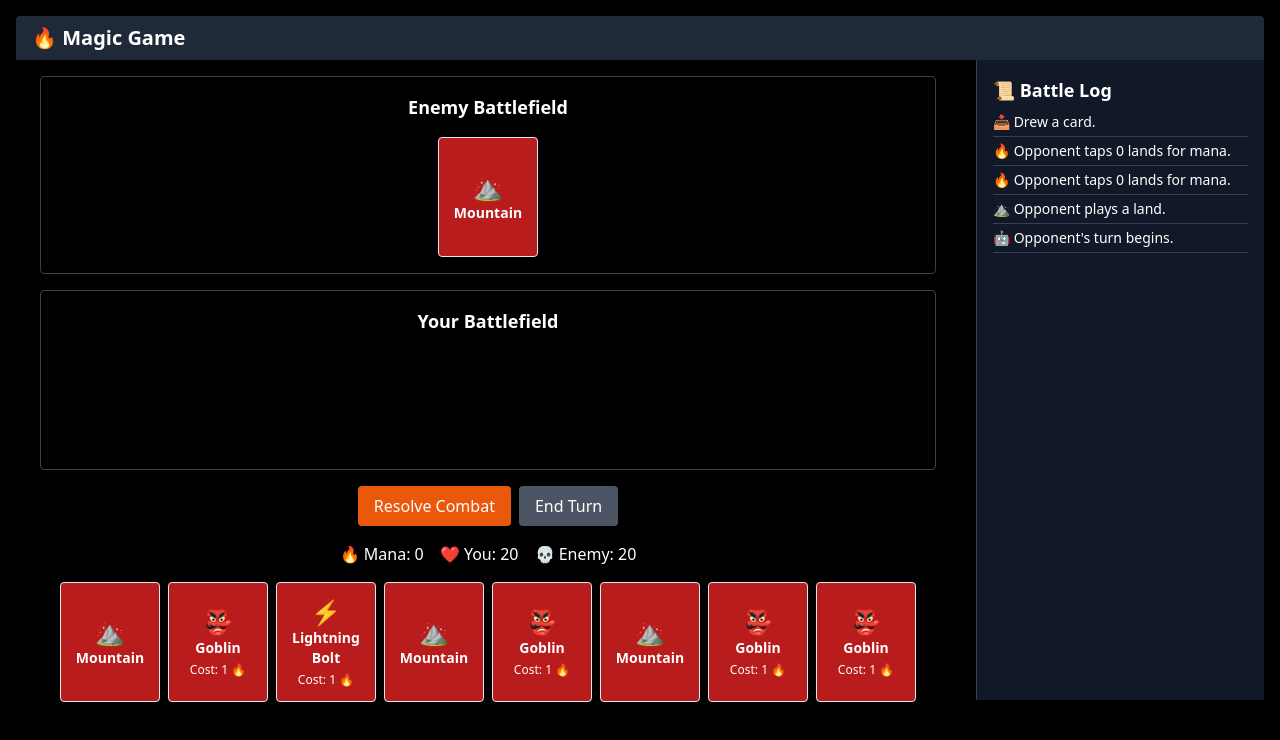
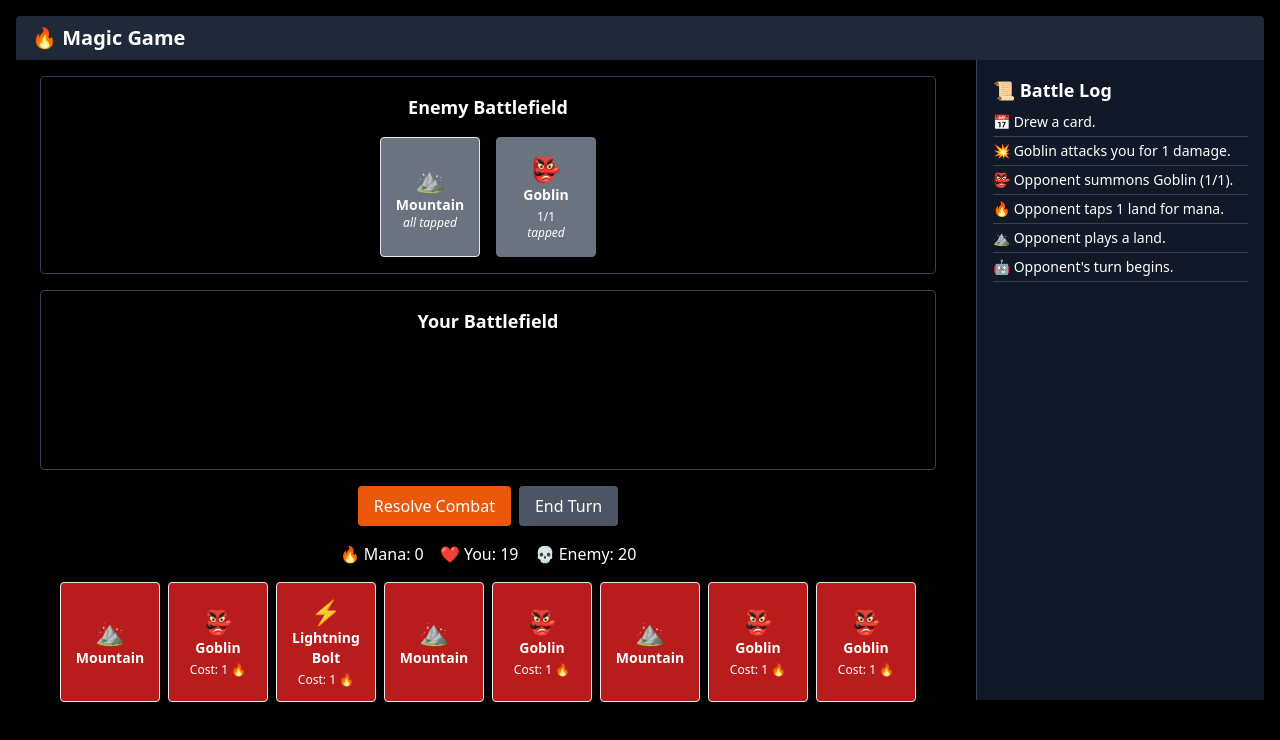
Before and after one commit to MateoXRP/magic-game, a React (Vite) app: page / in a window 1280 px wide. Both pictures are taken after a click on the button "End Turn". Shown: the top 740 px of the page. Built offline with nearby package versions, Linux system fonts and the light colour scheme.

Commit message:
CPU duplicate turns fixed

```diff
--- a/src/components/EnemyBattlefield.jsx
+++ b/src/components/EnemyBattlefield.jsx
@@ -14,27 +14,50 @@ export default function EnemyBattlefield() {
   }
 
   const creatures = opponentBattlefield.filter(c => c.type === "creature");
-  const lands = opponentBattlefield.filter(c => c.type === "land");
+
+  const landGroups = opponentBattlefield
+    .filter(c => c.type === "land")
+    .reduce((acc, card) => {
+      const key = card.name;
+      if (!acc[key]) acc[key] = [];
+      acc[key].push(card);
+      return acc;
+    }, {});
+
+  function renderGroupedLand(card, count, tappedCount) {
+    const isFullyTapped = tappedCount >= count;
+
+    return (
+      <div
+        key={card.id + "-group"}
+        className={`p-2 border rounded w-[100px] h-[120px] text-center flex flex-col justify-center
+          ${isFullyTapped ? "bg-gray-500 text-white" : getCardColor(card.color)}`}
+      >
+        <div className="text-2xl">{getCardEmoji(card)}</div>
+        <div className="font-bold text-sm">{card.name}</div>
+        {count > 1 && (
+          <div className="text-xs mt-1">{count - tappedCount}</div>
+        )}
+        {isFullyTapped && (
+          <div className="text-xs italic">all tapped</div>
+        )}
+      </div>
+    );
+  }
 
   return (
     <div className="flex justify-center mt-4 px-2">
       <div className="border border-gray-700 p-4 rounded w-full max-w-4xl overflow-y-auto min-h-[120px]">
         <h2 className="text-lg font-bold mb-4 text-center">Enemy Battlefield</h2>
         <div className="flex flex-wrap justify-center gap-4">
-          {/* Render Lands */}
-          {lands.map(card => (
-            <div
-              key={card.id}
-              className={`p-2 border rounded w-[100px] h-[120px] text-center flex flex-col justify-center
-                ${card.tapped ? "bg-gray-500 text-white" : getCardColor(card.color)}`}
-            >
-              <div className="text-2xl">{getCardEmoji(card)}</div>
-              <div className="font-bold text-sm">{card.name}</div>
-              {card.tapped && <div className="text-xs italic">tapped</div>}
-            </div>
-          ))}
+          {/* Render grouped lands */}
+          {Object.entries(landGroups).map(([name, group]) => {
+            const first = group[0];
+            const tappedCount = group.filter(c => c.tapped).length;
+            return renderGroupedLand(first, group.length, tappedCount);
+          })}
 
-          {/* Render Creatures */}
+          {/* Render individual creatures */}
           {creatures.map(card => {
             const isSelected = selectedTargets.includes(card.id);
             return (
--- a/src/context/GameContext.jsx
+++ b/src/context/GameContext.jsx
@@ -1,4 +1,6 @@
-import { createContext, useContext, useState, useEffect } from "react";
+// Full and final GameContext.jsx with refactored runOpponentTurn()
+
+import { createContext, useContext, useState, useEffect, useRef } from "react";
 import { sampleDeck } from "../data/cards";
 
 const GameContext = createContext();
@@ -38,11 +40,16 @@ export function GameProvider({ children }) {
     setLog(prev => [...prev, msg]);
   }
 
+  const currentTurn = useRef("player");
+  const hasStartedTurn = useRef(false);
+  const isRunningCPU = useRef(false);
+
   useEffect(() => {
-    if (isPlayerTurn && turnCount > 1) {
+    if (currentTurn.current === "player" && turnCount > 1 && !hasStartedTurn.current) {
+      hasStartedTurn.current = true;
       startTurn();
     }
-  }, [isPlayerTurn]);
+  }, [turnCount]);
 
   function playCard(card) {
     if (!isPlayerTurn) return;
@@ -109,42 +116,32 @@ export function GameProvider({ children }) {
       setHand(prev => [...prev, library[0]]);
       setLibrary(prev => prev.slice(1));
       setHasDrawnCard(true);
-      logMessage(`📥 Drew a card.`);
+      logMessage(`📅 Drew a card.`);
     }
   }
 
   function endTurn() {
+    currentTurn.current = "opponent";
     setIsPlayerTurn(false);
+
     setTimeout(() => {
+      if (!isRunningCPU.current) {
+        isRunningCPU.current = true;
         runOpponentTurn();
-      setTurnCount(prev => prev + 1);
-      setIsPlayerTurn(true);
-    }, 1000);
+      }
+    }, 300);
   }
 
   function runOpponentTurn() {
     logMessage(`🤖 Opponent's turn begins.`);
 
-    setOpponentBattlefield(prev =>
-      prev.map(c =>
-        c.type === "land" || c.type === "creature"
-          ? { ...c, tapped: false }
-          : c
-      )
+    let newBattlefield = [...opponentBattlefield].map(c =>
+      c.type === "land" || c.type === "creature" ? { ...c, tapped: false } : c
     );
-
-    setOpponentMana(0);
-    setOpponentPlayedLand(false);
-
-    if (turnCount > 1 && opponentLibrary.length > 0) {
-      setOpponentHand(prev => [...prev, opponentLibrary[0]]);
-      setOpponentLibrary(prev => prev.slice(1));
-      logMessage(`📥 Opponent draws a card.`);
-    }
 
     const land = opponentHand.find(c => c.type === "land");
     if (land && !opponentPlayedLand) {
-      setOpponentBattlefield(prev => [...prev, { ...land, tapped: false }]);
+      newBattlefield.push({ ...land, tapped: false });
       setOpponentHand(prev => prev.filter(c => c.id !== land.id));
       setOpponentPlayedLand(true);
       logMessage(`⛰️ Opponent plays a land.`);
@@ -155,8 +152,8 @@ export function GameProvider({ children }) {
       .sort((a, b) => (a.type === "creature" ? -1 : 1));
 
     let manaNeeded = 0;
-    let chosenCards = [];
-    const availableLands = opponentBattlefield.filter(c => c.type === "land" && !c.tapped);
+    const availableLands = newBattlefield.filter(c => c.type === "land" && !c.tapped);
+    const chosenCards = [];
 
     for (const card of playableCards) {
       if (manaNeeded + card.manaCost <= availableLands.length) {
@@ -165,28 +162,21 @@ export function GameProvider({ children }) {
       }
     }
 
-    setOpponentBattlefield(prev => {
-      const updated = [...prev];
     let manaGenerated = 0;
-      for (const card of updated) {
-        if (manaGenerated >= manaNeeded) break;
-        if (card.type === "land" && !card.tapped) {
+    for (const card of newBattlefield) {
+      if (card.type === "land" && !card.tapped && manaGenerated < manaNeeded) {
         card.tapped = true;
         manaGenerated++;
       }
     }
+
     setOpponentMana(manaGenerated);
-      logMessage(`🔥 Opponent taps ${manaGenerated} land${manaGenerated !== 1 ? "s" : ""} for mana.`);
-      return updated;
-    });
+    logMessage(`🔥 Opponent taps ${manaGenerated} land${manaGenerated !== 1 ? 's' : ''} for mana.`);
 
-    // Cast chosen cards (corrected logic)
-    setOpponentBattlefield(prevBattlefield => {
-      const newBattlefield = [...prevBattlefield];
     const newGraveyard = [];
     const newLog = [];
-      let mana = manaNeeded;
-      const newHand = [];
+    let mana = manaGenerated;
+    const updatedHand = [];
 
     for (const card of opponentHand) {
       if (chosenCards.includes(card) && mana >= card.manaCost) {
@@ -206,53 +196,62 @@ export function GameProvider({ children }) {
           newLog.push(`⚡ Opponent casts ${card.name} for 3 damage!`);
         }
       } else {
-          newHand.push(card);
+        updatedHand.push(card);
       }
     }
 
     setOpponentMana(mana);
-      setOpponentHand(newHand);
+    setOpponentHand(updatedHand);
     setGraveyard(prev => [...prev, ...newGraveyard]);
-      newLog.forEach(msg => logMessage(msg));
-      return newBattlefield;
-    });
+    setOpponentBattlefield(newBattlefield);
+    newLog.forEach(logMessage);
 
-    // Attack only if no untapped defenders
     const untappedDefenders = playerBattlefield.filter(c => c.type === "creature" && !c.tapped);
     if (untappedDefenders.length === 0) {
-      setOpponentBattlefield(prev =>
-        prev.map(card => {
-          if (card.type === "creature" && !card.tapped) {
-            setPlayerLife(hp => Math.max(0, hp - card.attack));
+      const attackers = newBattlefield.filter(c => c.type === "creature" && !c.tapped);
+      attackers.forEach(card => {
+        setPlayerLife(prev => Math.max(0, prev - card.attack));
         logMessage(`💥 ${card.name} attacks you for ${card.attack} damage.`);
-            return { ...card, tapped: true };
-          }
-          return card;
-        })
-      );
+        card.tapped = true;
+      });
+      setOpponentBattlefield([...newBattlefield]);
     } else {
       logMessage(`🛡️ Opponent holds back due to your defenders.`);
     }
+
+    currentTurn.current = "player";
+    setTimeout(() => {
+      setTurnCount(prev => prev + 1);
+      setIsPlayerTurn(true);
+      hasStartedTurn.current = false;
+      isRunningCPU.current = false;
+    }, 300);
   }
 
   function declareAttacker(cardId) {
     if (!isPlayerTurn) return;
 
-    setPlayerBattlefield(prev =>
-      prev.map(card => {
+    let message = null;
+
+    const newState = playerBattlefield.map(card => {
       if (card.id !== cardId || card.type !== "creature") return card;
-        if (card.tapped && !card.attacking) {
-          logMessage(`🚫 ${card.name} is tapped and cannot attack.`);
+
+      if (card.attacking) {
+        message = `↩️ ${card.name} attack canceled.`;
+        return { ...card, attacking: false, tapped: false };
+      }
+
+      if (card.tapped) {
+        message = `🚫 ${card.name} is tapped and cannot attack.`;
         return card;
       }
-        if (card.attacking) {
-          logMessage(`↩️ ${card.name} attack canceled.`);
-          return { ...card, attacking: false, tapped: false };
-        }
-        logMessage(`⚔️ ${card.name} declared as attacker.`);
+
+      message = `⚔️ ${card.name} declared as attacker.`;
       return { ...card, attacking: true, tapped: true };
-      })
-    );
+    });
+
+    setPlayerBattlefield(newState);
+    if (message) logMessage(message);
   }
 
   function resolveCombat() {
```
Lines whose indentation alone changed are shown as unchanged.
